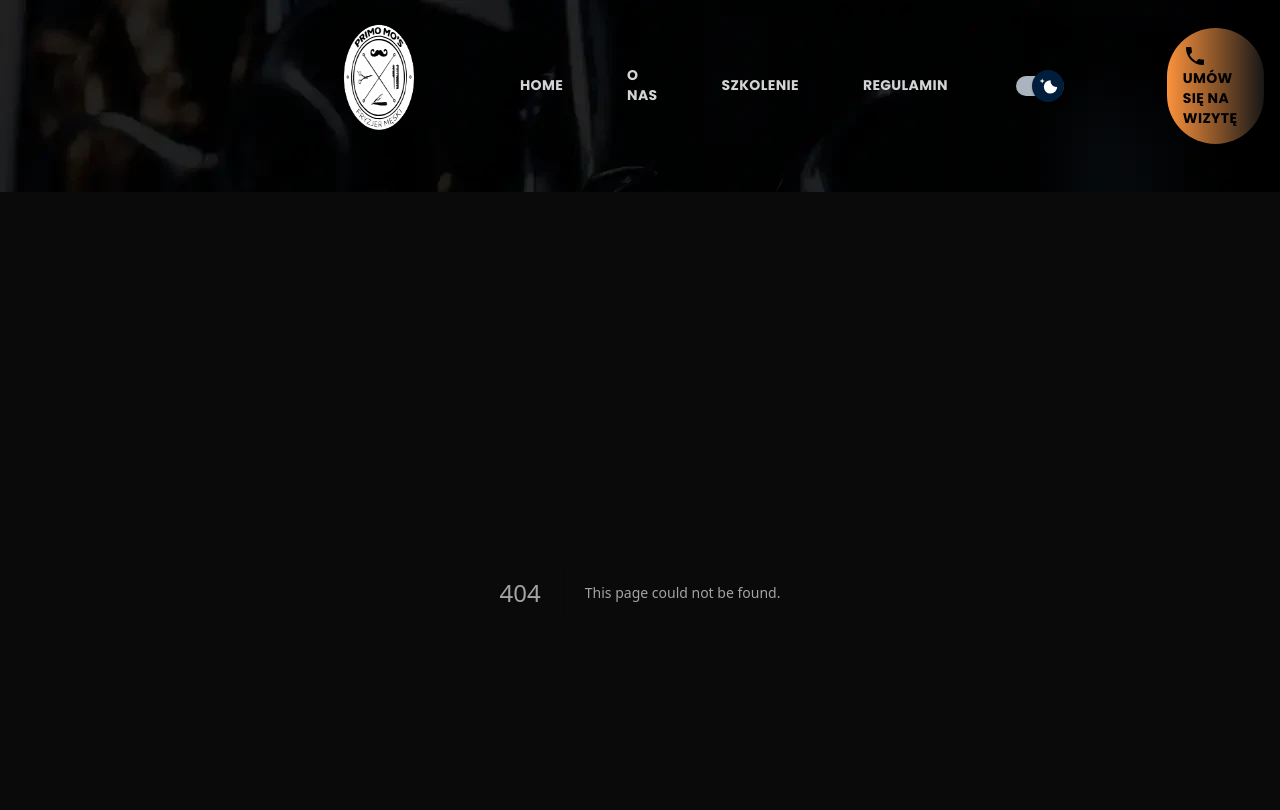
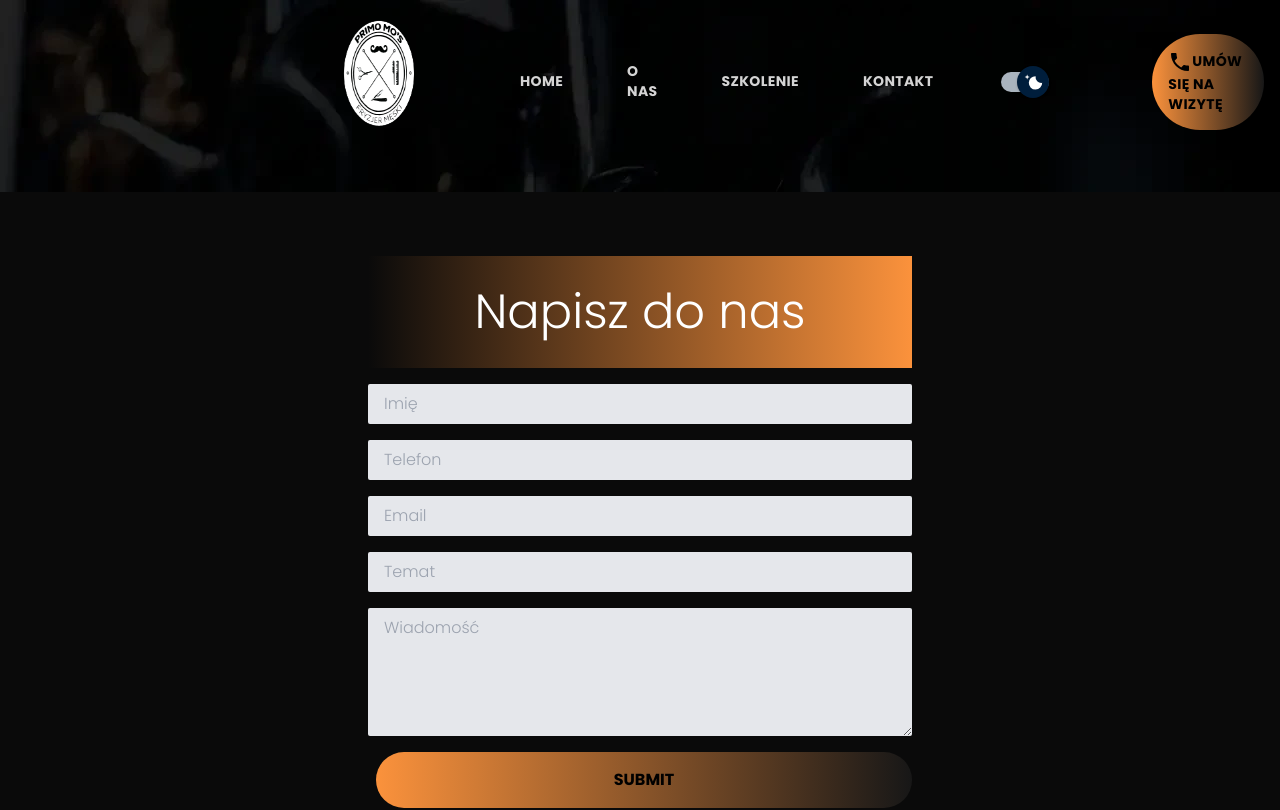
Before and after one commit to franckyi/primomos, a Next.js app in the folder frontend/: page /kontakt in a window 1280 px wide. Before the commit this address had no page. Shown: the top 810 px of the page. Built offline with nearby package versions, Linux system fonts and the light colour scheme.

Commit message:
add contact form

```diff
--- /dev/null
+++ b/frontend/app/api/contact/route.ts
@@ -0,0 +1,34 @@
+import { NextRequest, NextResponse } from "next/server";
+import nodemailer from "nodemailer";
+require("dotenv").config();
+
+export async function POST(req: NextRequest, res: NextResponse) {
+  const { subject, name, phone, email, message } = await req.json();
+
+  const transporter = nodemailer.createTransport({
+    host: process.env.HOST,
+    secure: true,
+    auth: {
+      user: process.env.EMAIL,
+      pass: process.env.PASS,
+    },
+  });
+
+  const mailData = {
+    from: process.env.EMAIL,
+    to: process.env.RECIPIENT,
+    subject: `Wiadomość od ${name} | ${email} | ${phone}`,
+    html: `<h1>${subject}</h1><div>${message}</div>`,
+  };
+
+  try {
+    await transporter.sendMail(mailData);
+    return NextResponse.json({ email: req.body }, { status: 200 });
+  } catch (error) {
+    console.error("W trakcie wysyłania email wystąpił błąd:", error);
+    return NextResponse.json(
+      { error: "Błąd wysyłania email" },
+      { status: 500 }
+    );
+  }
+}
--- a/frontend/app/data/nav-links.ts
+++ b/frontend/app/data/nav-links.ts
@@ -2,5 +2,5 @@ export const NAV_LINKS = [
   { href: "/", label: "Home" },
   { href: "/#onas", label: "O nas" },
   { href: "/#szkolenie", label: "Szkolenie" },
-  { href: "/regulamin", label: "Regulamin" },
+  { href: "/kontakt", label: "Kontakt" },
 ];
--- /dev/null
+++ b/frontend/app/kontakt/page.tsx
@@ -0,0 +1,9 @@
+import ContactForm from "../ui/contact/contact-form";
+
+export default function Contact() {
+  return (
+    <div className="min-h-screen p-8 lg:px-24 lg:py-16 text-center">
+      <ContactForm />
+    </div>
+  );
+}
--- a/frontend/app/layout.tsx
+++ b/frontend/app/layout.tsx
@@ -7,6 +7,7 @@ import InstagramIcon from "@mui/icons-material/Instagram";
 import Image from "next/image";
 import AppBar from "./ui/common/app-bar/app-bar";
 import { Context, createContext, useState } from "react";
+import Link from "next/link";
 
 const heading = "Primo MOS";
 const bodyClasses = "bg-white dark:bg-neutral-950 dark:text-neutral-400";
@@ -63,6 +64,9 @@ function RootLayout({
               <InstagramIcon />
             </a>
             <p> ul. Romana Dmowskiego 6, 80-243 Gdańsk</p>
+            <Link title="Regulamin" href="/regulamin">
+              Regulamin
+            </Link>
           </footer>
         </body>
       </html>
--- a/frontend/app/page.tsx
+++ b/frontend/app/page.tsx
@@ -32,7 +32,7 @@ export default function Home() {
         className="my-16 px-4 py-4 ml-2 text-black rounded-full bg-gradient-to-r from-orange-400 to-white dark:bg-gradient-to-r dark:from-orange-400 dark:to-neutral-900 hover:to-orange-400 dark:hover:to-orange-400 font-bold"
       >
         <PhoneIcon />
-        Skontaktuj się z nami
+        Umów się na wizytę
       </a>
     </main>
   );
--- a/frontend/app/ui/common/hero.tsx
+++ b/frontend/app/ui/common/hero.tsx
@@ -3,7 +3,7 @@ import CheckIsHome from "../../lib/check-pathname";
 import hero from "../../data/hero";
 
 const heroDefaultClasses =
-  "flex max-md:items-end max-md:pb-16 items-center w-full max-md:mb-16 bg-hero-light dark:bg-hero bg-no-repeat bg-cover overflow-hidden";
+  "flex max-md:items-end max-md:pb-16 items-center w-full bg-hero-light dark:bg-hero bg-no-repeat bg-cover overflow-hidden";
 
 interface HeroProps {
   heading: string | null;
--- /dev/null
+++ b/frontend/app/ui/contact/contact-form.tsx
@@ -0,0 +1,114 @@
+"use client";
+import { useState, ChangeEvent, FormEvent } from "react";
+
+const heading = "Napisz do nas";
+
+const initialFormData = {
+  name: "",
+  phone: "",
+  email: "",
+  subject: "",
+  message: "",
+};
+
+function ContactForm() {
+  const [formData, setFormData] = useState(initialFormData);
+  const [submitted, setSubmitted] = useState(false);
+
+  const handleChange = (
+    e: ChangeEvent<HTMLInputElement | HTMLTextAreaElement>
+  ) => {
+    const { name, value } = e.target;
+    setFormData({
+      ...formData,
+      [name]: value,
+    });
+  };
+
+  const handleSubmit = (e: FormEvent<HTMLFormElement>) => {
+    e.preventDefault();
+    console.log("Sending...");
+    console.log(formData);
+
+    fetch("/api/contact", {
+      method: "POST",
+      headers: {
+        Accept: "application/json, text/plain, */*",
+        "Content-Type": "application/json",
+      },
+      body: JSON.stringify(formData),
+    }).then((res) => {
+      console.log("Response received");
+      if (res.status === 200) {
+        console.log("Response succeeded!");
+        setSubmitted(true);
+        setFormData(initialFormData); //reset form
+        alert("Wiadomość została wysłana!");
+      }
+    });
+  };
+
+  return (
+    <div className="md:w-1/2 mx-auto">
+      <h2 className="p-8 mb-4 text-3xl lg:text-5xl bg-gradient-to-r from-neutral-50 dark:from-neutral-950 to-orange-400 dark:to-orange-400 dark:text-white text-center">
+        {heading}
+      </h2>
+      <form onSubmit={handleSubmit} className="flex flex-col" method="POST">
+        <input
+          type="text"
+          id="name"
+          name="name"
+          placeholder="Imię"
+          value={formData.name}
+          onChange={handleChange}
+          className="bg-gray-200 mb-4 py-2 px-4 rounded-sm"
+          required
+        />
+        <input
+          type="phone"
+          id="phone"
+          name="phone"
+          placeholder="Telefon"
+          value={formData.phone}
+          onChange={handleChange}
+          className="bg-gray-200 mb-4 py-2 px-4 rounded-sm"
+          required
+        />
+        <input
+          type="email"
+          id="email"
+          name="email"
+          placeholder="Email"
+          value={formData.email}
+          onChange={handleChange}
+          className="bg-gray-200 mb-4 py-2 px-4 rounded-sm"
+        />
+        <input
+          type="text"
+          id="subject"
+          name="subject"
+          placeholder="Temat"
+          value={formData.subject}
+          onChange={handleChange}
+          className="bg-gray-200 mb-4 py-2 px-4 rounded-sm"
+          required
+        />
+        <textarea
+          id="message"
+          name="message"
+          placeholder="Wiadomość"
+          value={formData.message}
+          onChange={handleChange}
+          className="bg-gray-200 mb-4 py-2 px-4 rounded-sm h-32"
+          required
+        ></textarea>
+        <input
+          type="submit"
+          className="px-4 py-4 ml-2 text-black rounded-full bg-gradient-to-r from-orange-400 to-white dark:bg-gradient-to-r dark:from-orange-400 dark:to-neutral-900 hover:to-orange-400 dark:hover:to-orange-400 font-bold hover:cursor-pointer uppercase"
+        />
+      </form>
+    </div>
+  );
+}
+
+export default ContactForm;
--- a/frontend/package.json
+++ b/frontend/package.json
@@ -13,13 +13,16 @@
     "@emotion/styled": "^11.11.0",
     "@mui/icons-material": "^5.15.10",
     "@mui/material": "^5.15.10",
+    "dotenv": "^16.4.5",
     "next": "14.1.0",
+    "nodemailer": "^6.9.13",
     "react": "^18",
     "react-dom": "^18",
     "react-player": "^2.14.1"
   },
   "devDependencies": {
     "@types/node": "^20",
+    "@types/nodemailer": "^6.4.14",
     "@types/react": "^18",
     "@types/react-dom": "^18",
     "autoprefixer": "^10.0.1",
```
Also changed, not shown: 2 other files (tests, documents, lock files or other folders).
